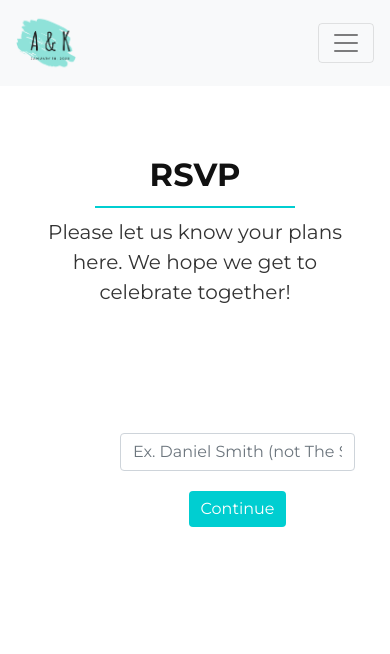
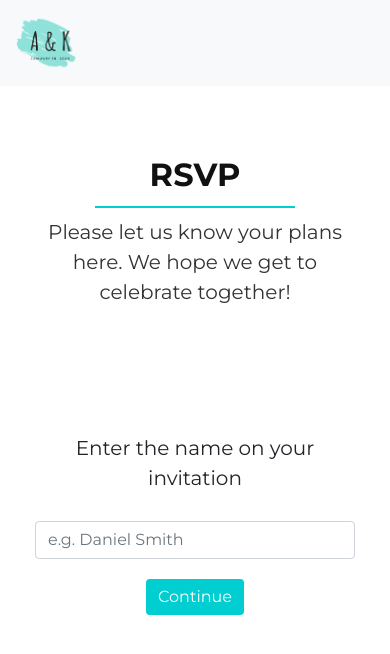
Before and after one commit to anateixeira1108/wedding, a Flask app: page /rsvp in a window 390 px wide. Shown: the top 654 px of the page. Run offline with Flask 2, Linux system fonts and the light colour scheme; some libraries are stand-ins or nearby versions.

Commit message:
Fixing a few details

```diff
--- a/static/css/main.css
+++ b/static/css/main.css
@@ -161,14 +161,12 @@ a {
 
 /* Registry Section */
 
-#registry img {
-  max-width: 30%;
+.gift-registry img {
+  max-width: 100%;
   opacity: 0.5;
-  transition: 0.3s;
-  padding: 15px 0;
 }
 
-#registry img:hover {
+.gift-registry img:hover {
   opacity: 1;
 }
 
@@ -177,7 +175,6 @@ a {
 
 .rsvp-form{
   display: block;
-  margin-left: 25%;
 }
 
 
--- a/static/js/main.js
+++ b/static/js/main.js
@@ -4,20 +4,6 @@
 
 	// Initiate the wowjs animation library
 	new WOW().init();
-
-	// Back to top button
-	$(window).scroll(function() {
-		if ($(this).scrollTop() > 100) {
-	    	$('.back-to-top').fadeIn('slow');
-	  	} else {
-	    	$('.back-to-top').fadeOut('slow');
-	  	}
-	});
-
-	$('.back-to-top').click(function(){
-	  	$('html, body').animate({scrollTop : 0},1500, 'easeInOutExpo');
-	  	return false;
-	});
 
   	// Wedding Party carousel (uses the Slick library)
 	$('.weddingparty-carousel').slick({
--- a/templates/layout.html
+++ b/templates/layout.html
@@ -7,33 +7,27 @@
 
 
   	<!-- Google Fonts -->
-  	<link href="https://fonts.googleapis.com/css?family=Open+Sans:300,300i,400,400i,700,700i|Montserrat:300,400,500,700" rel="stylesheet">
+  	<link rel="stylesheet" href="https://fonts.googleapis.com/css?family=Open+Sans:300,300i,400,400i,700,700i|Montserrat:300,400,500,700">
 
   	<!-- Bootstrap Files -->
-  	<link href="{{ url_for('static', filename='lib/bootstrap/css/bootstrap.min.css') }}" rel="stylesheet">
+  	<link rel="stylesheet" type="text/css" href="{{ url_for('static', filename='lib/bootstrap/css/bootstrap.min.css') }}">
 
   	<!-- Libraries CSS Files -->
-  	<!--
-	<link href="{{ url_for('static', filename='lib/font-awesome/css/font-awesome.min.css') }}" rel="stylesheet">
-	-->
-  	<link href="{{ url_for('static', filename='lib/animate/animate.min.css') }}" rel="stylesheet">
+  	<link rel="stylesheet" type="text/css" href="{{ url_for('static', filename='lib/animate/animate.min.css') }}">
   	{% block css %}{% endblock %}
 
   	<!-- Main Stylesheet File -->
-	<link href="{{ url_for('static', filename='css/main.css') }}" rel="stylesheet">
+	<link rel="stylesheet" type="text/css" href="{{ url_for('static', filename='css/main.css') }}">
 
 </head>
 
 <body>
 
-
+	<header>
 		<nav class="navbar navbar-expand-lg navbar-light bg-light">
 			<a class="navbar-brand" href="#">
 				<img src="{{ url_for('static', filename='img/logo.png') }}" width="60" height="60" alt="">
 			 </a>
-		<button class="navbar-toggler" type="button" data-toggle="collapse" data-target="#navbarText" aria-controls="navbarText" aria-expanded="false" aria-label="Toggle navigation">
-	    	<span class="navbar-toggler-icon"></span>
-	  	</button>
 		  	<div class="collapse navbar-collapse" id="navbarText">
 		    	<ul class="navbar-nav mr-auto">
 		      		<li class="nav-item active">
@@ -57,32 +51,30 @@
 		    	</span>
 		  	</div>
 		</nav>
+	</header>
 
 	<!-- Content -->
 	<div>
 		<main role="main" class="container">
-  			<header class="section-header">
+  			<div class="section-header">
 				{% block header %}{% endblock %}
-			</header>
+			</div>
 
       		{% block content %}{% endblock %}
 
         </main>
 
 	</div>
-	<!--
-	<a href="#" class="back-to-top"><i class="fa fa-chevron-up"></i></a>
-	-->
 
 	<!-- JavaScript Libraries -->
-  	<script src="{{ url_for('static', filename='lib/jquery/jquery.min.js') }}"></script>
-  	<script src="{{ url_for('static', filename='lib/jquery/jquery-migrate.min.js') }}"></script>
-  	<script src="{{ url_for('static', filename='lib/bootstrap/js/bootstrap.bundle.min.js') }}"></script>
-  	<script src="{{ url_for('static', filename='lib/wow/wow.min.js') }}"></script>
+  	<script type="text/javascript" src="{{ url_for('static', filename='lib/jquery/jquery.min.js') }}"></script>
+  	<script type="text/javascript" src="{{ url_for('static', filename='lib/jquery/jquery-migrate.min.js') }}"></script>
+  	<script type="text/javascript" src="{{ url_for('static', filename='lib/bootstrap/js/bootstrap.bundle.min.js') }}"></script>
+  	<script type="text/javascript" src="{{ url_for('static', filename='lib/wow/wow.min.js') }}"></script>
   	{% block js %}{% endblock %}
 
   	<!-- Template Main Javascript File -->
-  	<script src="{{ url_for('static', filename='js/main.js') }}"></script>
+  	<script type="text/javascript" src="{{ url_for('static', filename='js/main.js') }}"></script>
 
 </body>
 </html>
--- a/templates/rsvp.html
+++ b/templates/rsvp.html
@@ -6,12 +6,15 @@
 {% endblock header %}
 
 {% block content %}
-		<div class="rsvp-form">
-			<form class="form-group row name-lookup-form">
-				<div class="col-xs-12 col-sm-9 col-md-10">
-					<input type="text" class="form-control" id="" placeholder="Ex. Daniel Smith (not The Smith Family or Dr. & Mr. Smith)">
+		<div class="rsvp-form row wow fadeInUp">
+			<form class="form-group name-lookup-form">
+				<div class="col-xs-12 col-sm-10 offset-md-2 col-md-6 offset-md-3">
+					<label>Enter the name on your invitation</label>
 				</div>
-				<div class="col-xs-12 col-sm-3 col-md-2">
+				<div class="col-xs-12 col-sm-10 offset-md-2 col-md-6 offset-md-3">
+					<input type="text" class="form-control" id="" placeholder="e.g. Daniel Smith">
+				</div>
+				<div class="col-xs-12 col-sm-10 offset-md-2 col-md-6 offset-md-3">
 					<button type="submit" class="btn btn-primary">Continue</button>
 				</div>
 			</form>
```
Also changed, not shown: templates/registry.html (+7 -1 lines). Lines whose indentation alone changed are shown as unchanged.
